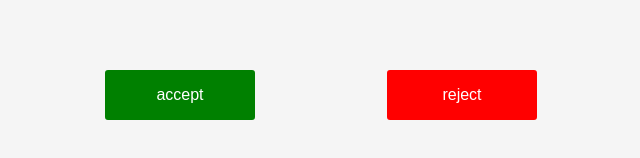
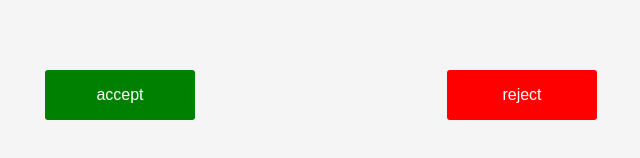
Before and after one commit to MCozhusheck/tinder-for-movies, a React (Create React App) app: page / in a window 1280 px wide. Shown: the part 578-736 px from the top of the page, without its empty margins (319-959 px from the left). Built offline with nearby package versions, Linux system fonts and the light colour scheme; data requests are answered from the project's data file; what axios-mock-adapter would draw is missing.

Commit message:
Remove gap from recommendation styles

```diff
--- a/src/components/Recommendation.tsx
+++ b/src/components/Recommendation.tsx
@@ -22,17 +22,32 @@
     font-size: 24px;
   }
 `
+const ImageContainer = styled.div`
+  width: 500px;
+  height: 500px;
+  height: auto;
+  float: left;
+  margin: 3px;
+  padding: 3px;
+  display: flex;
+
+  @media only screen and (max-width: 450px) {
+    width: 300px;
+    height: 500px;
+  }
+`
+
+const Image = styled.img`
+  max-width: 100%;
+  max-height: 100%;
+  margin: auto;
+`
 
 const FooterContainer = styled.div`
   display: flex;
   align-items: center;
-  justify-content: center;
-  gap: 100px;
+  justify-content: space-evenly;
   width: 100%;
-
-  @media only screen and (max-width: 450px) {
-    gap: 30px;
-  }
 `
 const AcceptButton = styled.button`
   width: 150px;
@@ -68,27 +83,6 @@
   }
 `
 
-const ImageContainer = styled.div`
-  width: 500px;
-  height: 500px;
-  height: auto;
-  float: left;
-  margin: 3px;
-  padding: 3px;
-  display: flex;
-
-  @media only screen and (max-width: 450px) {
-    width: 300px;
-    height: 500px;
-  }
-`
-
-const Image = styled.img`
-  max-width: 100%;
-  max-height: 100%;
-  margin: auto;
-`
-
 type Props = {
   recommendation: IRecommendation,
   onAcceptButtonClick: (id: string) => void,
```
Also changed, not shown: package.json (+2 -7 lines), 1 other file (tests, documents, lock files or other folders).
